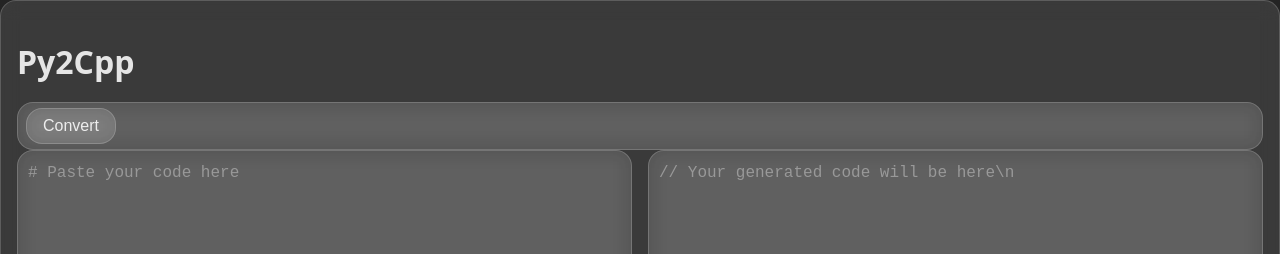
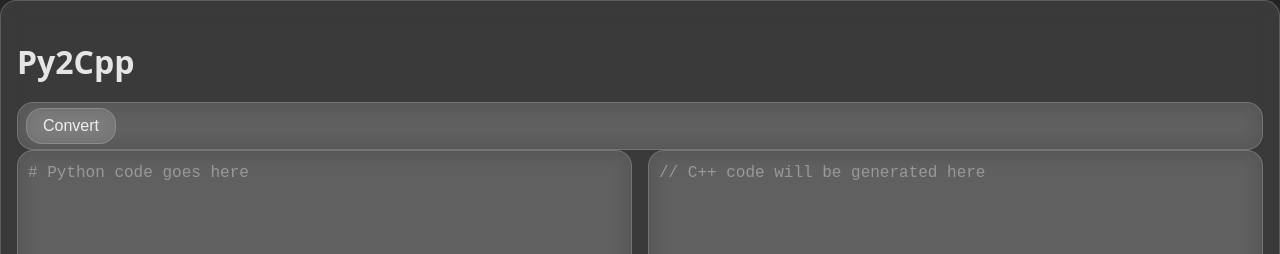
Before and after one commit to Thomastienn/python2cpp, a React (Vite) app in the folder webfrontend/: page / in a window 1280 px wide. Shown: the top 254 px of the page. Built offline with nearby package versions, Linux system fonts and the light colour scheme.

Commit message:
add cors and frontend integration

```diff
--- a/webfrontend/src/App.tsx
+++ b/webfrontend/src/App.tsx
@@ -2,20 +2,50 @@
 import { FuncTab } from './components/functab/functab';
 import { MyEditor } from './components/myeditor/myeditor';
 
+import { useState } from 'react';
+
+export interface ConvertCodeResponse {
+    code: string;
+}
+
 export function App() {
+    const [pyCode, setPyCode] = useState<string>('# Python code goes here');
+    const [cppCode, setCppCode] = useState<string>(
+        '// C++ code will be generated here',
+    );
+
+    const convertPythonToCpp = async () => {
+        console.log('Converting Python to C++...');
+        const response = await fetch(
+            'https://python2cpp.onrender.com/convert',
+            {
+                method: 'POST',
+                headers: {
+                    'Content-Type': 'application/json',
+                },
+                body: JSON.stringify({
+                    pycode: pyCode,
+                }),
+            },
+        );
+        if (!response.ok) {
+            console.error(
+                'Error converting Python to C++:',
+                response.statusText,
+            );
+            return;
+        }
+        const data: ConvertCodeResponse = await response.json();
+        setCppCode(data.code || 'ERROR: No C++ code returned');
+        console.log('Conversion complete!');
+    };
     return (
         <div className="main-content">
             <h1 className="main-header">Py2Cpp</h1>
-            <FuncTab />
+            <FuncTab funcConvert={convertPythonToCpp} />
             <div className="editor">
-                <MyEditor
-                    defaultValue="# Paste your code here"
-                    language="python"
-                />
-                <MyEditor
-                    defaultValue="// Your generated code will be here\n"
-                    language="cpp"
-                />
+                <MyEditor code={pyCode} setCode={setPyCode} language="python" />
+                <MyEditor code={cppCode} setCode={setCppCode} language="cpp" />
             </div>
         </div>
     );
--- a/webfrontend/src/components/functab/functab.tsx
+++ b/webfrontend/src/components/functab/functab.tsx
@@ -1,8 +1,26 @@
 import './functab.css';
-export const FuncTab = () => {
+import { useState } from 'react';
+
+export interface FuncTabProps {
+    funcConvert: () => Promise<void>;
+}
+
+export const FuncTab = ({ funcConvert }: FuncTabProps) => {
+    const [isConverting, setIsConverting] = useState(false);
+    const handleConvert = async () => {
+        setIsConverting(true);
+        await funcConvert();
+        setIsConverting(false);
+    };
     return (
         <div className="func-tab">
-            <button className="func-convert">Convert</button>
+            <button
+                className="func-convert"
+                onClick={handleConvert}
+                disabled={isConverting}
+            >
+                Convert
+            </button>
         </div>
     );
 };
--- a/webfrontend/src/components/myeditor/myeditor.tsx
+++ b/webfrontend/src/components/myeditor/myeditor.tsx
@@ -8,12 +8,13 @@
 import 'prismjs/themes/prism-tomorrow.css';
 
 export interface MyEditorProps {
-    defaultValue?: string;
+    code?: string;
+    setCode: (code: string) => void;
     language: 'python' | 'cpp';
 }
 
-export const MyEditor = ({ defaultValue, language }: MyEditorProps) => {
-    const [code, setCode] = useState<string>(defaultValue || '');
+export const MyEditor = ({ code, setCode, language }: MyEditorProps) => {
+    code = code || '';
     let mlanguages = null;
     if (language === 'python') {
         mlanguages = Prism.languages.python;
```
Also changed, not shown: 2 other files (tests, documents, lock files or other folders).
